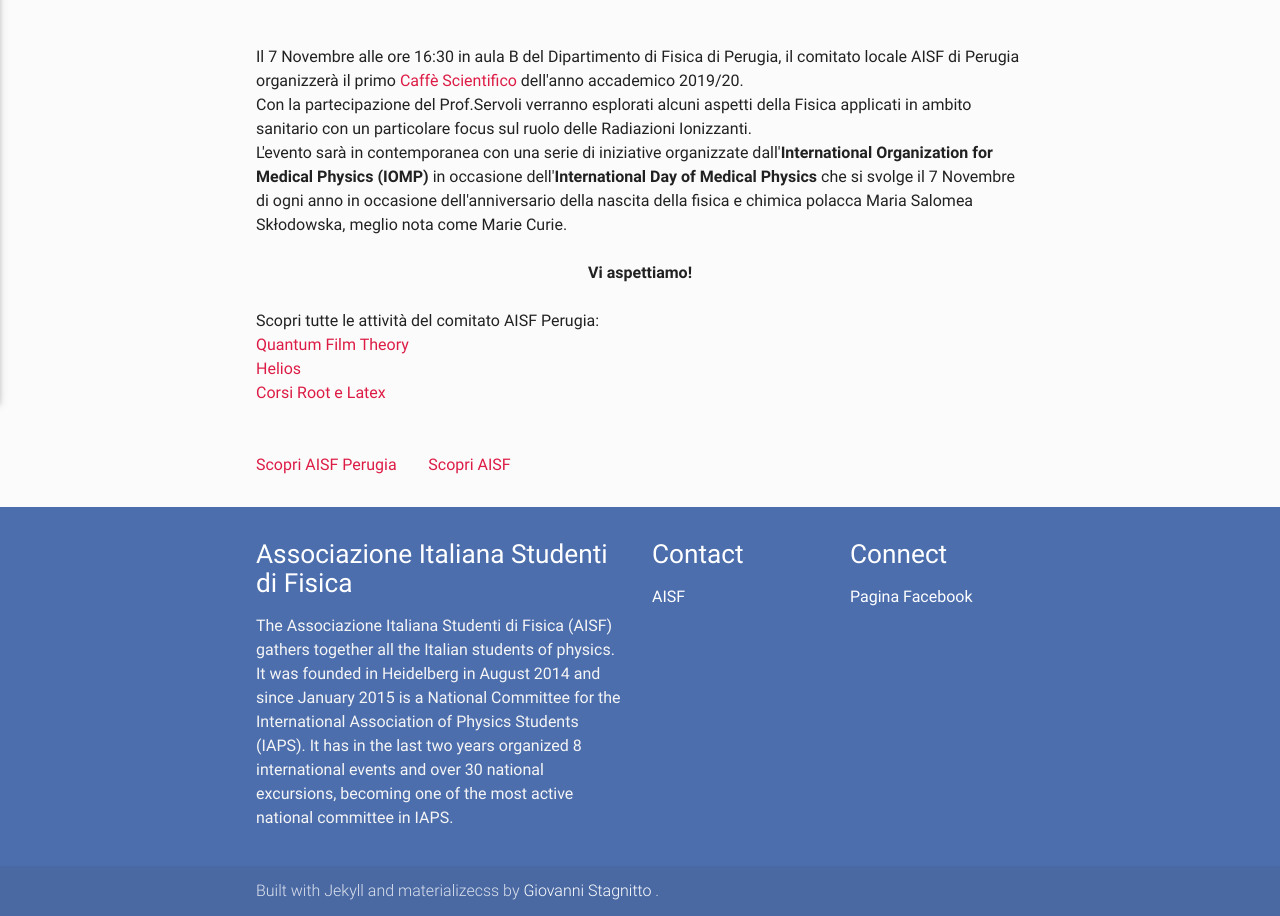
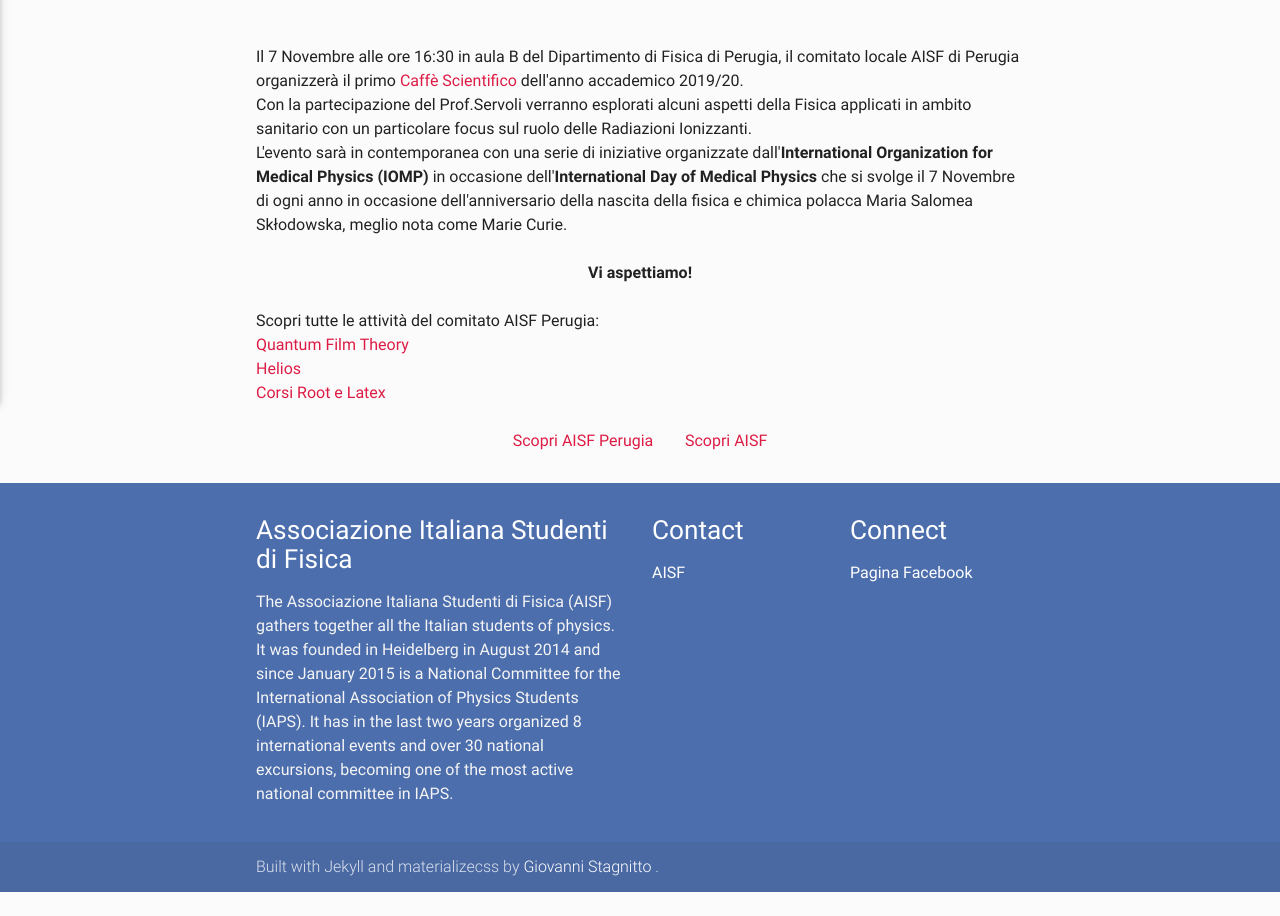
Before and after one commit to ai-sf/aisf_perugia, a Jekyll site: the page built from ProssimiEventi.md, in a window 1280 px wide. Shown: the part 557-1473 px from the top of the page. Built offline with Jekyll 4.4.1, drawn with Linux system fonts in a browser that asks for light colours; nearby versions of some CDN libraries; after the commit the page ends 1449 px from its top, so only the background shows below that; grey boxes are pictures that could not be loaded.

Commit message:
Update ProssimiEventi.md

```diff
--- a/ProssimiEventi.md
+++ b/ProssimiEventi.md
@@ -25,9 +25,9 @@ Scopri tutte le attività del comitato AISF Perugia:<br>
 <a href="/perugia/Helios"> Helios</a> <br>
 <a href="/perugia/Corsi"> Corsi Root e Latex</a> <br><br>
 
-<br>
+<center>
 <a href="/perugia/"> Scopri AISF Perugia</a>&nbsp; &nbsp; &nbsp; &nbsp;
 <a href="http://ai-sf.it">Scopri AISF</a>
-
+</center>
 
 </section>
```
